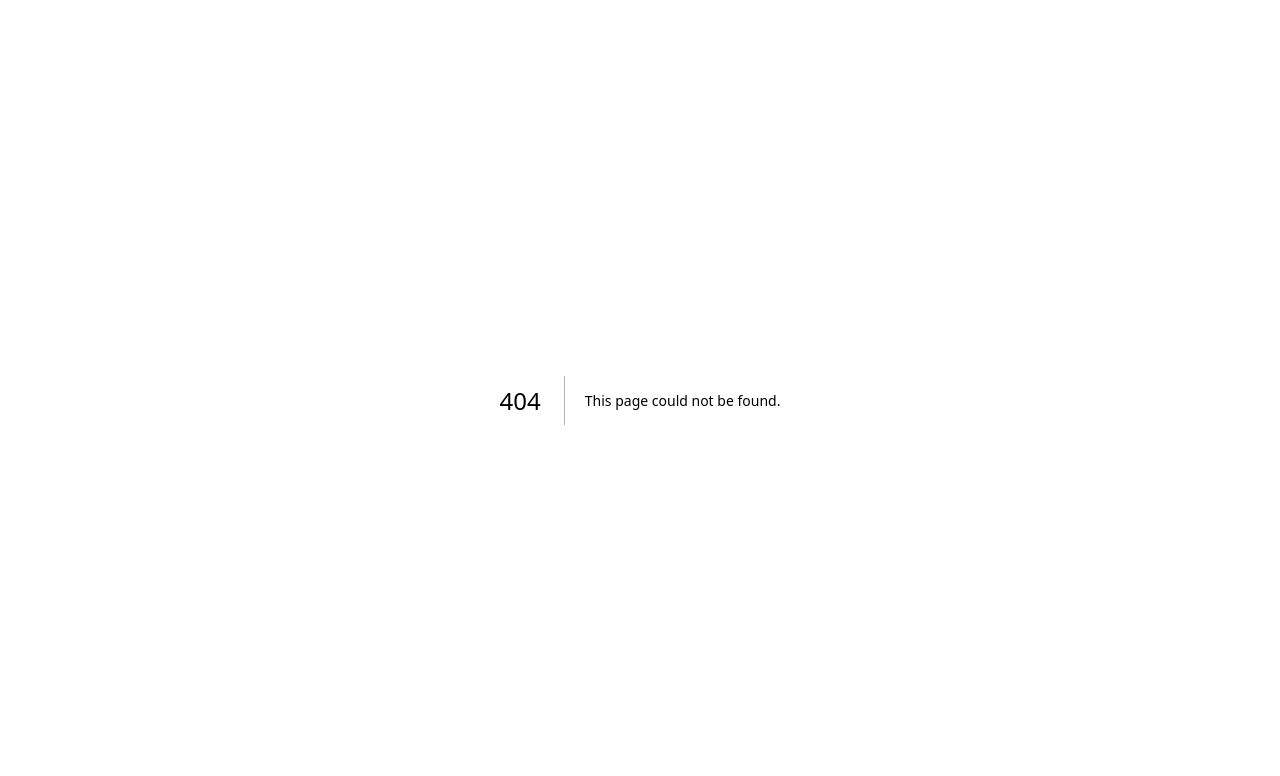
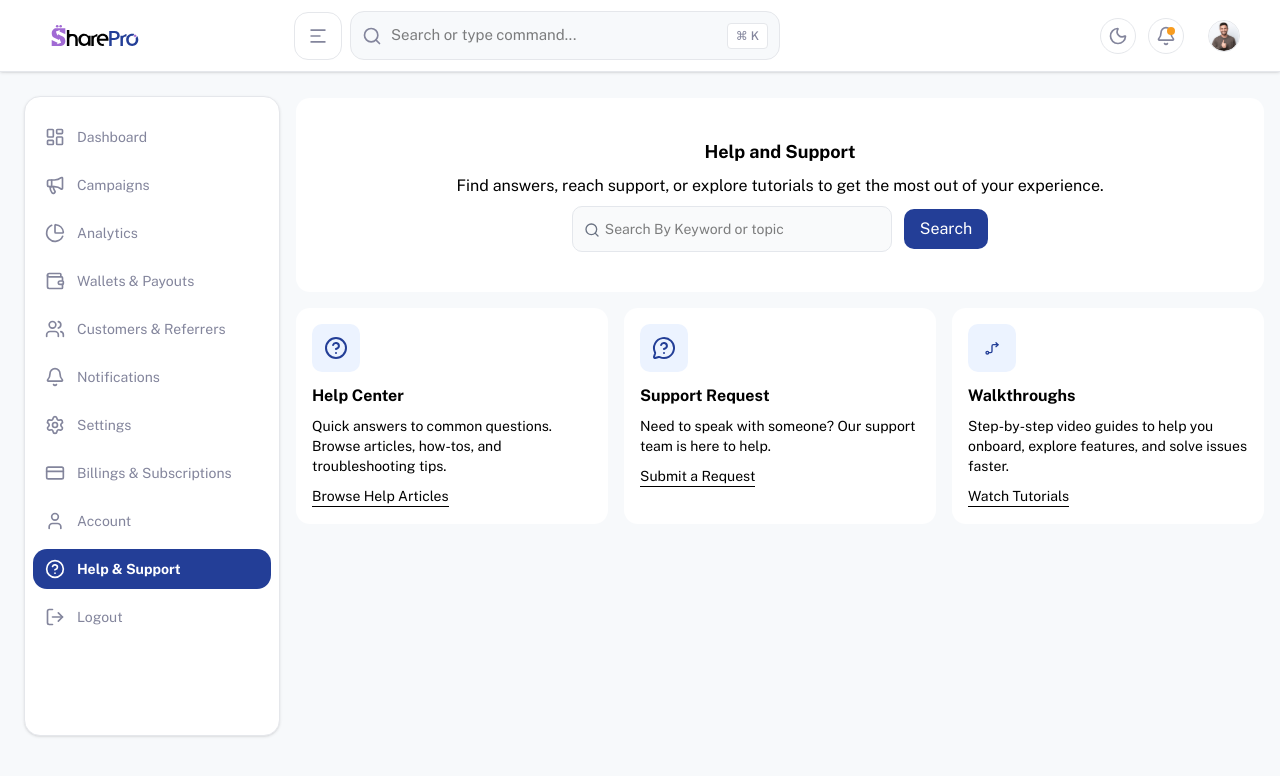
Before and after one commit to SharePro-Org/sharepro, a Next.js app: page /business/support in a window 1280 px wide. Before the commit this address had no page. Shown: the top 776 px of the page. Built offline with nearby package versions, Linux system fonts and the light colour scheme; sample sign-in values are in the browser's storage.

Commit message:
feat: add JOIN_CAMPAIGN mutation and enhance DiscoverCampaign component with new dialog features

```diff
--- a/src/apollo/mutations/campaigns.ts
+++ b/src/apollo/mutations/campaigns.ts
@@ -100,3 +100,14 @@ export const ACTIVATE_CAMPAIGN = gql`
     }
   }
 `;
+
+export const JOIN_CAMPAIGN = gql`
+  mutation JoinCampaign($campaignId: UUID!, $userId: UUID!) {
+    joinCampaign(campaignId: $campaignId, userId: $userId) {
+      referralCode
+      referralLink
+      message
+      success
+    }
+  }
+`;
--- /dev/null
+++ b/src/app/business/support/page.tsx
@@ -0,0 +1,76 @@
+import DashboardLayout from "@/components/dashboard/DashboardLayout";
+import React from "react";
+import { HelpCircle, MessageCircleQuestion, SearchIcon } from "lucide-react";
+import { TbArrowGuide } from "react-icons/tb";
+
+const helpAndSupport = () => {
+  return (
+    <DashboardLayout>
+      <>
+        <section className="bg-white rounded-md text-center p-10">
+          <h2 className="text-lg font-semibold">Help and Support</h2>
+          <p className="my-2">
+            Find answers, reach support, or explore tutorials to get the most
+            out of your experience.
+          </p>
+
+          <div className="flex justify-center items-center gap-3">
+            <div className="relative md:mt-0 mt-2">
+              <input
+                type="text"
+                className="bg-[#F9FAFB] md:w-80 w-full border border-[#E4E7EC] p-3 rounded-sm pl-8 text-sm"
+                placeholder="Search By Keyword or topic"
+              />
+
+              <SearchIcon
+                size={16}
+                className="absolute top-4 left-3 text-gray-500"
+              />
+            </div>
+            <button className="bg-primary text-white px-4 py-2 rounded-sm">
+              Search
+            </button>
+          </div>
+        </section>
+        <section className="my-4 grid grid-cols-1 lg:grid-cols-3 gap-4">
+          <div className="bg-white rounded-md p-4">
+            <div className="bg-[#ECF3FF] rounded-sm p-3 w-12 h-12 flex items-center justify-center mb-3">
+              <HelpCircle className="text-primary" />
+            </div>
+            <p className="font-semibold">Help Center</p>
+            <p className="my-2 text-sm">
+              Quick answers to common questions. Browse articles, how-tos, and
+              troubleshooting tips.
+            </p>
+            <button className="border-b text-sm">Browse Help Articles</button>
+          </div>
+
+          <div className="bg-white rounded-md p-4">
+            <div className="bg-[#ECF3FF] rounded-sm p-3 w-12 h-12 flex items-center justify-center mb-3">
+              <MessageCircleQuestion className="text-primary" />
+            </div>
+            <p className="font-semibold">Support Request</p>
+            <p className="my-2 text-sm">
+              Need to speak with someone? Our support team is here to help.
+            </p>
+            <button className="border-b text-sm">Submit a Request</button>
+          </div>
+
+          <div className="bg-white rounded-md p-4">
+            <div className="bg-[#ECF3FF] rounded-sm p-3 w-12 h-12 flex items-center justify-center mb-3">
+              <TbArrowGuide className="text-primary" />
+            </div>
+            <p className="font-semibold">Walkthroughs</p>
+            <p className="my-2 text-sm">
+              Step-by-step video guides to help you onboard, explore features,
+              and solve issues faster.
+            </p>
+            <button className="border-b text-sm">Watch Tutorials</button>
+          </div>
+        </section>
+      </>
+    </DashboardLayout>
+  );
+};
+
+export default helpAndSupport;
--- a/src/components/dashboard/DiscoverCampaign.tsx
+++ b/src/components/dashboard/DiscoverCampaign.tsx
@@ -11,10 +11,14 @@ import { userAtom } from "@/store/User";
 import { Campaign } from "@/apollo/types";
 import { Dialog, DialogContent } from "@/components/ui/dialog";
 
+import Image from "next/image";
+import userCheck from "../../../public/assets/Check.svg";
+
 const DiscoverCampaign = ({ max = 4 }: { max?: number }) => {
   const [user] = useAtom(userAtom);
   const [joining, setJoining] = useState<any>(null);
   const [open, setOpen] = useState(false);
+  const [joined, setJoined] = useState(false);
 
   // Fetch available campaigns
   const { data, loading, error } = useQuery(AVAILABLE_CAMPAIGNS, {
@@ -38,6 +42,7 @@ const DiscoverCampaign = ({ max = 4 }: { max?: number }) => {
 
   // Join campaign handler
   const handleJoinCampaign = (campaign: any) => {
+    console.log(campaign);
     setJoining(campaign);
     setOpen(true);
   };
@@ -128,14 +133,84 @@ const DiscoverCampaign = ({ max = 4 }: { max?: number }) => {
       </div>
 
       <Dialog open={open} onOpenChange={() => setOpen(false)}>
-        <DialogContent className="max-w-2xl w-full flex flex-col gap-6 py-6">
-          {joining?.campaignType === "loyalty" && (
+        <DialogContent size="3xl" className="w-full flex flex-col gap-6 py-6">
+          {joining?.campaignType === "Loyalty" && (
             <div>
-              <h3 className="text-lg font-medium text-center">
+              <h3 className="text-lg font-medium text-center mb-3">
                 {joining.campaignName}
               </h3>
-              <div className="grid grid-cols-5">
-                <div className="flex">
+              <div className="grid grid-cols-4">
+                <div className="flex gap-2">
+                  <button className="bg-[#ECF3FF] rounded-sm p-3">
+                    <MdCampaign color="#A16AD4" />
+                  </button>
+                  <div>
+                    <p className="text-sm"> Campaign Name</p>
+                    <p> {joining.campaignName}</p>
+                  </div>
+                </div>
+                <div>
+                  <p className="text-sm"> Campaign Type</p>
+                  <p> {joining.campaignType}</p>
+                </div>
+                <div>
+                  <p className="text-sm"> End Date</p>
+                  <p> {formatDate(joining.endDate)}</p>
+                </div>
+
+                <div>
+                  <p>
+                    {joining.participantsCount}{" "}
+                    {joining.participantsCount === 1 ? "user" : "users"} joined
+                    {joining.maxParticipants > 0 &&
+                      ` (max: ${joining.maxParticipants})`}
+                  </p>
+                </div>
+              </div>
+            </div>
+          )}
+          {joining?.campaignType === "Combo" && (
+            <div>
+              <h3 className="text-lg font-medium text-center mb-3">
+                {joining.campaignName}
+              </h3>
+              <div className="grid grid-cols-4">
+                <div className="flex gap-2">
+                  <button className="bg-[#ECF3FF] rounded-sm p-3">
+                    <MdCampaign color="#A16AD4" />
+                  </button>
+                  <div>
+                    <p className="text-sm"> Campaign Name</p>
+                    <p> {joining.campaignName}</p>
+                  </div>
+                </div>
+                <div>
+                  <p className="text-sm"> Campaign Type</p>
+                  <p> {joining.campaignType}</p>
+                </div>
+                <div>
+                  <p className="text-sm"> End Date</p>
+                  <p> {formatDate(joining.endDate)}</p>
+                </div>
+
+                <div>
+                  <p>
+                    {joining.participantsCount}{" "}
+                    {joining.participantsCount === 1 ? "user" : "users"} joined
+                    {joining.maxParticipants > 0 &&
+                      ` (max: ${joining.maxParticipants})`}
+                  </p>
+                </div>
+              </div>
+            </div>
+          )}
+          {joining?.campaignType === "Referral" && (
+            <div>
+              <h3 className="text-lg font-medium text-center mb-3">
+                {joining.campaignName}
+              </h3>
+              <div className="grid grid-cols-4">
+                <div className="flex gap-2">
                   <button className="bg-[#ECF3FF] rounded-sm p-3">
                     <MdCampaign color="#A16AD4" />
                   </button>
@@ -153,10 +228,6 @@ const DiscoverCampaign = ({ max = 4 }: { max?: number }) => {
                   <p> {formatDate(joining.endDate)}</p>
                 </div>
                 <div>
-                  <p className="text-sm"> Status</p>
-                  <p> {joining.status}</p>
-                </div>
-                <div>
                   <p>
                     {joining.participantsCount}{" "}
                     {joining.participantsCount === 1 ? "user" : "users"} joined
@@ -167,86 +238,74 @@ const DiscoverCampaign = ({ max = 4 }: { max?: number }) => {
               </div>
             </div>
           )}
-          {joining?.campaignType === "combo" && (
+          <p className="text-sm">{joining?.rewardInfo}</p>
+          <div className="text-center">
+            <button
+              onClick={() => setJoined(true)}
+              className="bg-primary p-3 text-white rounded-md"
+            >
+              Join Campaign
+            </button>
+          </div>
+        </DialogContent>
+      </Dialog>
+
+      <Dialog open={joined} onOpenChange={setJoined}>
+        <DialogContent size="3xl">
+          {joining?.campaignType === "Loyalty" && (
             <div>
-              <h3 className="text-lg font-medium text-center">
-                {joining.campaignName}
-              </h3>
-              <div className="grid grid-cols-5">
-                <div className="flex">
-                  <button className="bg-[#ECF3FF] rounded-sm p-3">
-                    <MdCampaign color="#A16AD4" />
+              <div className="  flex items-center justify-center">
+                <Image
+                  src={userCheck}
+                  alt="userchecker"
+                  width={80}
+                  height={21}
+                />
+              </div>
+              <p className="text-center font-semibold my-3">
+                You have successfully joined this campaign!
+              </p>
+              <div className="grid grid-cols-3 gap-4 mt-4 text-center">
+                <div className="border border-[#CCCCCC] rounded-md p-4">
+                  <p className="text-sm font-semibold">
+                    Shop on the Business Site
+                  </p>
+                  <p className="text-xs mt-2 mb-4">
+                    Click the button below to visit the business and make a
+                    purchase.
+                  </p>
+                  <button className="bg-primary text-sm text-white rounded-sm p-2">
+                    Go to Website
                   </button>
-                  <div>
-                    <p className="text-sm"> Campaign Name</p>
-                    <p> {joining.campaignName}</p>
-                  </div>
                 </div>
-                <div>
-                  <p className="text-sm"> Campaign Type</p>
-                  <p> {joining.campaignType}</p>
+                <div className="border border-[#CCCCCC] rounded-md p-4">
+                  <p className="text-sm font-semibold">Submit Your Receipt:</p>
+                  <p className="text-xs mt-2 mb-4">
+                    Once done, come back and submit your receipt Id for reward.
+                  </p>
+                  <button
+                    className="bg-primary text-sm text-white rounded-sm p-2"
+                    disabled
+                  >
+                    Submit Receipt ID
+                  </button>
                 </div>
-                <div>
-                  <p className="text-sm"> End Date</p>
-                  <p> {formatDate(joining.endDate)}</p>
-                </div>
-                <div>
-                  <p className="text-sm"> Status</p>
-                  <p> {joining.status}</p>
-                </div>
-                <div>
-                  <p>
-                    {joining.participantsCount}{" "}
-                    {joining.participantsCount === 1 ? "user" : "users"} joined
-                    {joining.maxParticipants > 0 &&
-                      ` (max: ${joining.maxParticipants})`}
+                <div className="border border-[#CCCCCC] rounded-md p-4">
+                  <p className="text-sm font-semibold">Earn Rewards</p>
+                  <p className="text-xs mt-2 mb-4">
+                    Once verified, your reward will be added to your dashboard.
                   </p>
-                </div>
-              </div>
-            </div>
-          )}
-          {joining?.campaignType === "referral" && (
-            <div>
-              <h3 className="text-lg font-medium text-center">
-                {joining.campaignName}
-              </h3>
-              <div className="grid grid-cols-5">
-                <div className="flex">
-                  <button className="bg-[#ECF3FF] rounded-sm p-3">
-                    <MdCampaign color="#A16AD4" />
+                  <button className="bg-primary text-sm text-white rounded-sm p-2">
+                    Go to Dashboard
                   </button>
-                  <div>
-                    <p className="text-sm"> Campaign Name</p>
-                    <p> {joining.campaignName}</p>
-                  </div>
-                </div>
-                <div>
-                  <p className="text-sm"> Campaign Type</p>
-                  <p> {joining.campaignType}</p>
-                </div>
-                <div>
-                  <p className="text-sm"> End Date</p>
-                  <p> {formatDate(joining.endDate)}</p>
-                </div>
-                <div>
-                  <p className="text-sm"> Status</p>
-                  <p> {joining.status}</p>
-                </div>
-                <div>
-                  <p>
-                    {joining.participantsCount}{" "}
-                    {joining.participantsCount === 1 ? "user" : "users"} joined
-                    {joining.maxParticipants > 0 &&
-                      ` (max: ${joining.maxParticipants})`}
-                  </p>
                 </div>
               </div>
             </div>
           )}
 
-          <div className="text-center">
-            <button className="bg-primary p-3 rounded-md">Join Campaign</button>
-          </div>
+          {joining?.campaignType === "Combo" && <div></div>}
+
+          {joining?.campaignType === "Referral" && <div></div>}
         </DialogContent>
       </Dialog>
     </div>
--- a/src/components/ui/dialog.tsx
+++ b/src/components/ui/dialog.tsx
@@ -7,9 +7,18 @@ import { cn } from "@/lib/utils";
 const Dialog = DialogPrimitive.Root;
 const DialogTrigger = DialogPrimitive.Trigger;
 
-const DialogPortal = ({ className, children, ...props }: DialogPrimitive.DialogPortalProps & { className?: string }) => (
+const DialogPortal = ({
+  className,
+  children,
+  ...props
+}: DialogPrimitive.DialogPortalProps & { className?: string }) => (
   <DialogPrimitive.Portal {...props}>
-    <div className={cn("fixed inset-0 z-50 flex items-start justify-center sm:items-center ", className)}>
+    <div
+      className={cn(
+        "fixed inset-0 z-50 flex items-start justify-center sm:items-center ",
+        className
+      )}
+    >
       {children}
     </div>
   </DialogPrimitive.Portal>
@@ -26,7 +35,6 @@ const DialogOverlay = React.forwardRef<
       "fixed inset-0 z-50 bg-black/50 backdrop-blur-[8px]", // 10px blur to match Figma
       className
     )}
-
     {...props}
   />
 ));
@@ -34,14 +42,29 @@ DialogOverlay.displayName = DialogPrimitive.Overlay.displayName;
 
 const DialogContent = React.forwardRef<
   React.ElementRef<typeof DialogPrimitive.Content>,
-  React.ComponentPropsWithoutRef<typeof DialogPrimitive.Content>
->(({ className, children, ...props }, ref) => (
+  React.ComponentPropsWithoutRef<typeof DialogPrimitive.Content> & {
+    size?: "sm" | "md" | "lg" | "xl" | "2xl" | "3xl" | "4xl" | "5xl";
+  }
+>(({ className, children, size = "md", ...props }, ref) => {
+  const sizeClasses = {
+    sm: "sm:max-w-sm",
+    md: "sm:max-w-lg",
+    lg: "sm:max-w-xl",
+    xl: "sm:max-w-2xl",
+    "2xl": "sm:max-w-3xl",
+    "3xl": "sm:max-w-4xl",
+    "4xl": "sm:max-w-5xl",
+    "5xl": "sm:max-w-6xl",
+  };
+
+  return (
     <DialogPortal>
       <DialogOverlay />
       <DialogPrimitive.Content
         ref={ref}
         className={cn(
-  "fixed z-50 grid w-full gap-4 rounded-b-lg bg-white p-6 shadow-[0_8px_40px_0_rgba(60,66,87,0.18)] duration-200 sm:max-w-lg sm:rounded-lg",
+          "fixed z-50 grid w-full gap-4 rounded-b-lg bg-white p-6 shadow-[0_8px_40px_0_rgba(60,66,87,0.18)] duration-200 sm:rounded-lg",
+          sizeClasses[size],
           className
         )}
         {...props}
@@ -53,16 +76,35 @@ const DialogContent = React.forwardRef<
         </DialogPrimitive.Close>
       </DialogPrimitive.Content>
     </DialogPortal>
-));
+  );
+});
 DialogContent.displayName = DialogPrimitive.Content.displayName;
 
-const DialogHeader = ({ className, ...props }: React.HTMLAttributes<HTMLDivElement>) => (
-  <div className={cn("flex flex-col space-y-1.5 text-center sm:text-left", className)} {...props} />
+const DialogHeader = ({
+  className,
+  ...props
+}: React.HTMLAttributes<HTMLDivElement>) => (
+  <div
+    className={cn(
+      "flex flex-col space-y-1.5 text-center sm:text-left",
+      className
+    )}
+    {...props}
+  />
 );
 DialogHeader.displayName = "DialogHeader";
 
-const DialogFooter = ({ className, ...props }: React.HTMLAttributes<HTMLDivElement>) => (
-  <div className={cn("flex flex-col-reverse sm:flex-row sm:justify-end sm:space-x-2", className)} {...props} />
+const DialogFooter = ({
+  className,
+  ...props
+}: React.HTMLAttributes<HTMLDivElement>) => (
+  <div
+    className={cn(
+      "flex flex-col-reverse sm:flex-row sm:justify-end sm:space-x-2",
+      className
+    )}
+    {...props}
+  />
 );
 DialogFooter.displayName = "DialogFooter";
 
@@ -70,7 +112,11 @@ const DialogTitle = React.forwardRef<
   React.ElementRef<typeof DialogPrimitive.Title>,
   React.ComponentPropsWithoutRef<typeof DialogPrimitive.Title>
 >(({ className, ...props }, ref) => (
-  <DialogPrimitive.Title ref={ref} className={cn("text-lg font-semibold", className)} {...props} />
+  <DialogPrimitive.Title
+    ref={ref}
+    className={cn("text-lg font-semibold", className)}
+    {...props}
+  />
 ));
 DialogTitle.displayName = DialogPrimitive.Title.displayName;
 
@@ -78,7 +124,11 @@ const DialogDescription = React.forwardRef<
   React.ElementRef<typeof DialogPrimitive.Description>,
   React.ComponentPropsWithoutRef<typeof DialogPrimitive.Description>
 >(({ className, ...props }, ref) => (
-  <DialogPrimitive.Description ref={ref} className={cn("text-sm text-gray500", className)} {...props} />
+  <DialogPrimitive.Description
+    ref={ref}
+    className={cn("text-sm text-gray500", className)}
+    {...props}
+  />
 ));
 DialogDescription.displayName = DialogPrimitive.Description.displayName;
 
```
Lines whose indentation alone changed are shown as unchanged.
